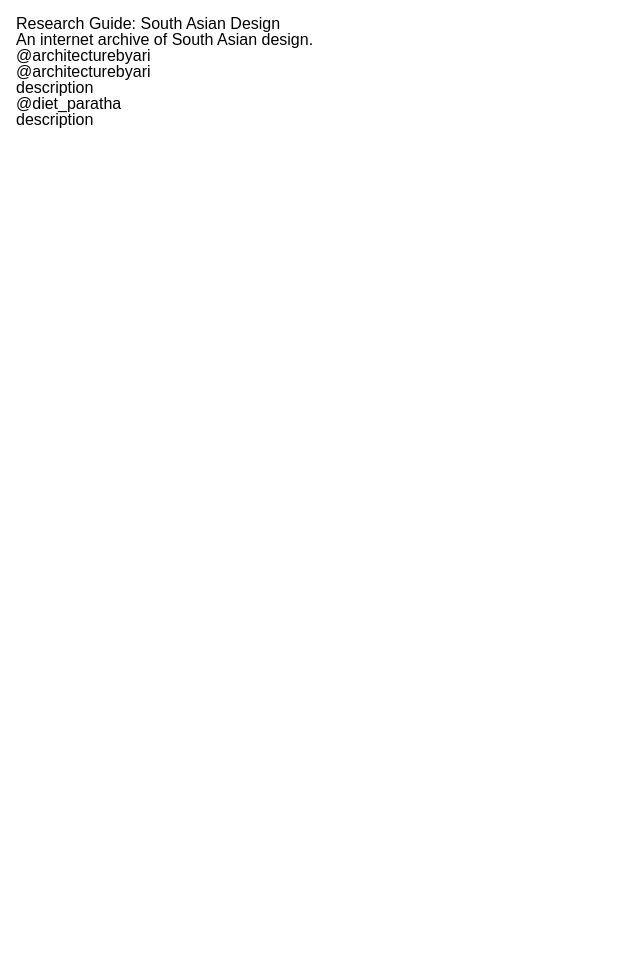
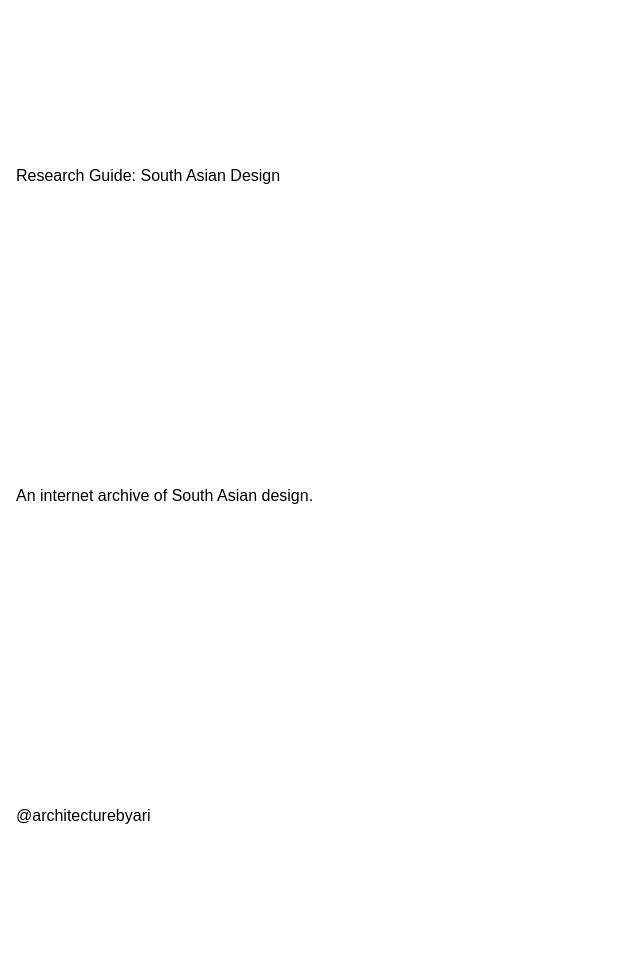
Before and after one commit to k881-droid/south-asian-design, a plain HTML site: page index.html in a window 1280 px wide. Shown: the top 979 px of the page, without its empty margins (0-640 px from the left). Before the commit the page ends 800 px from the top, so only its background shows below. Drawn offline with Linux system fonts and the light colour scheme.

Commit message:
increased line height to estimate

```diff
--- a/style.css
+++ b/style.css
@@ -5,5 +5,5 @@ html {
 body {
 	font-family: sans-serif;
 	padding: 1rem; /* An “inset” on the whole page. */
-    line-height: 1rem
+    line-height: 20rem
 }
```
